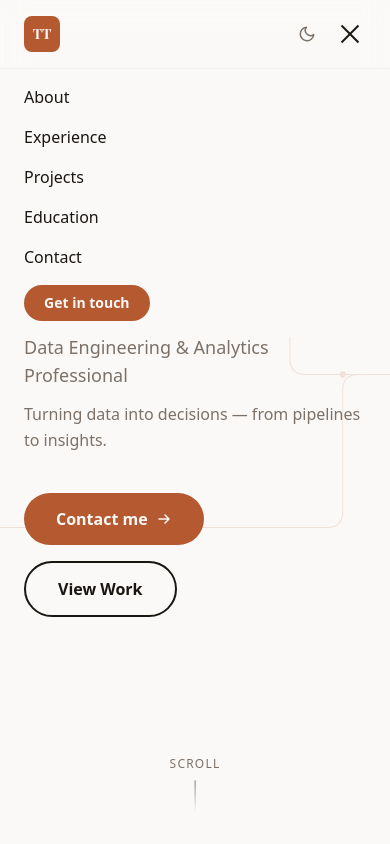
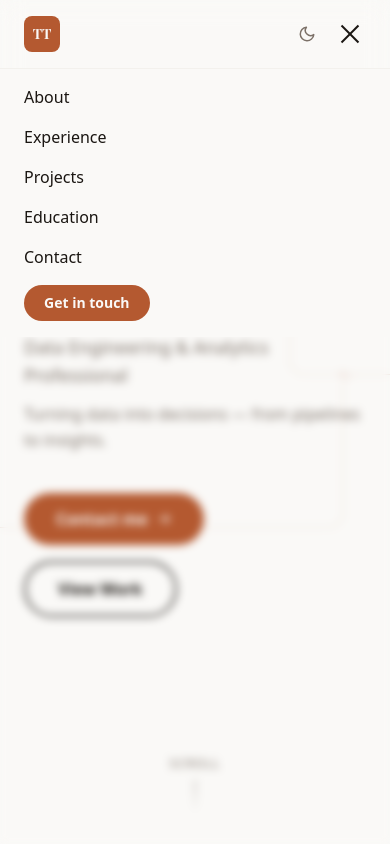
Before and after one commit to trishan023/TrishanWebsite, a React (Vite) app: page / in a window 390 px wide. Both pictures are taken after a click on the button 350 px from the left and 34 px from the top of the page. Shown: the top 844 px of the page. Built offline with nearby package versions, Linux system fonts and the light colour scheme; a web font is replaced by a local one.

Commit message:
Fix mobile nav backdrop: portal to body to escape nav stacking context
The backdrop was a child of z-50 nav, so z-[-1] only put it behind
nav children, not the page. Portal to document.body with z-40 fixes it.

Co-Authored-By: Claude Sonnet 4.6 <noreply@anthropic.com>

```diff
--- a/src/components/Navbar.jsx
+++ b/src/components/Navbar.jsx
@@ -1,4 +1,5 @@
 import { useState, useEffect } from 'react';
+import { createPortal } from 'react-dom';
 import { motion, useScroll, useTransform } from 'framer-motion';
 import { navLinks, personal } from '../data/content';
 
@@ -139,16 +140,17 @@ export default function Navbar() {
         </div>
       </div>
 
-      {/* Backdrop overlay */}
-      {menuOpen && (
+      {/* Backdrop overlay — portalled to body so it escapes nav's stacking context */}
+      {menuOpen && createPortal(
         <motion.div
-          className="md:hidden fixed inset-0 top-0 z-[-1] backdrop-blur-sm bg-text-brown/10"
+          className="md:hidden fixed inset-0 z-40 backdrop-blur-sm bg-text-brown/10"
           initial={{ opacity: 0 }}
           animate={{ opacity: 1 }}
           exit={{ opacity: 0 }}
           transition={{ duration: 0.2 }}
           onClick={() => setMenuOpen(false)}
-        />
+        />,
+        document.body
       )}
 
       {/* Mobile menu */}
```
